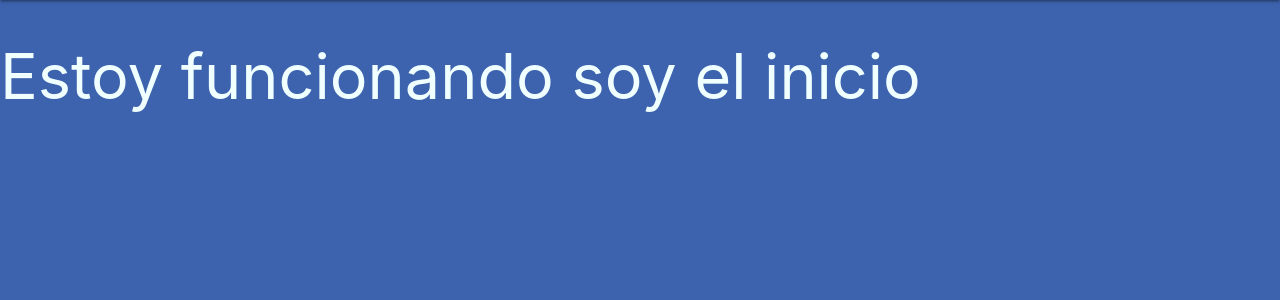
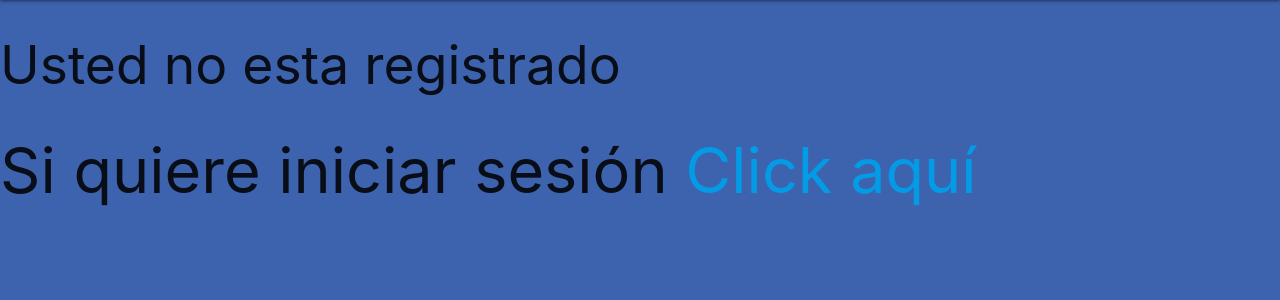
Before and after one commit to eduflores20/Biblioteca-con-Flask, a Flask app: page / in a window 1280 px wide. Shown: the part 64-364 px from the top of the page. Run offline with Flask 3, Linux system fonts and the light colour scheme.

Commit message:
Login y  logout funcionando

```diff
--- a/app/__init__.py
+++ b/app/__init__.py
@@ -41,6 +41,6 @@ def create_app(test_config = None):
 
     @app.route('/auth/register')
     def register():
-        return render_template('auth/index.html')
+        return render_template('/auth/index.html')
 
     return app
--- a/app/templates/auth/index.html
+++ b/app/templates/auth/index.html
@@ -3,5 +3,13 @@
 {% block title %} Registrarse {% endblock %}
 
 {% block content%}
-<h1 id="title">Estoy funcionando soy el inicio</h1>
+
+    {% if g.user %}
+        <h3><span>Bienvenido {{g.user['username']}} </span></h3>
+        <h1 id="title">Estoy funcionando soy el inicio</h1>
+    {% else %}
+        <h2>Usted no esta registrado</h2>
+        <h1>Si quiere iniciar sesión <a href="{{ url_for('auth.login') }}">Click aquí</a></h1>
+    {% endif%}
+
 {% endblock %}
--- a/app/templates/base.html
+++ b/app/templates/base.html
@@ -6,17 +6,31 @@
     <link rel="stylesheet" href="{{ url_for('static', filename='style.css') }}">
     <link rel="stylesheet" href="https://cdnjs.cloudflare.com/ajax/libs/materialize/1.0.0/css/materialize.min.css">
 
+{% if g.user %}
     <nav id="nav-bar">
         <div class="nav-wrapper">
           <a href="{{ url_for('index') }}" class="brand-logo">Bibioteca</a>
           <ul id="nav-mobile" class="right hide-on-med-and-down">
 
             <li><a href="badges.html">Busqueda</a></li>
-        <li><a href="{{ url_for('register') }}">Registrarse</a></li>
+        <li><a href="{{ url_for('auth.logout') }}">Cerrar Sesión</a></li>
           </ul>
         </div>
       </nav>
+{% else %}
 
+<nav id="nav-bar">
+  <div class="nav-wrapper">
+    <a href="{{ url_for('index') }}" class="brand-logo">Bibioteca</a>
+    <ul id="nav-mobile" class="right hide-on-med-and-down">
+
+      <li><a href="badges.html">Busqueda</a></li>
+  <li><a href="{{ url_for('register') }}">Registrarse</a></li>
+    </ul>
+  </div>
+</nav>
+
+{% endif %}
 </head>
 <body>
 
```
Also changed, not shown: instance/biblioteca.sqlite.
